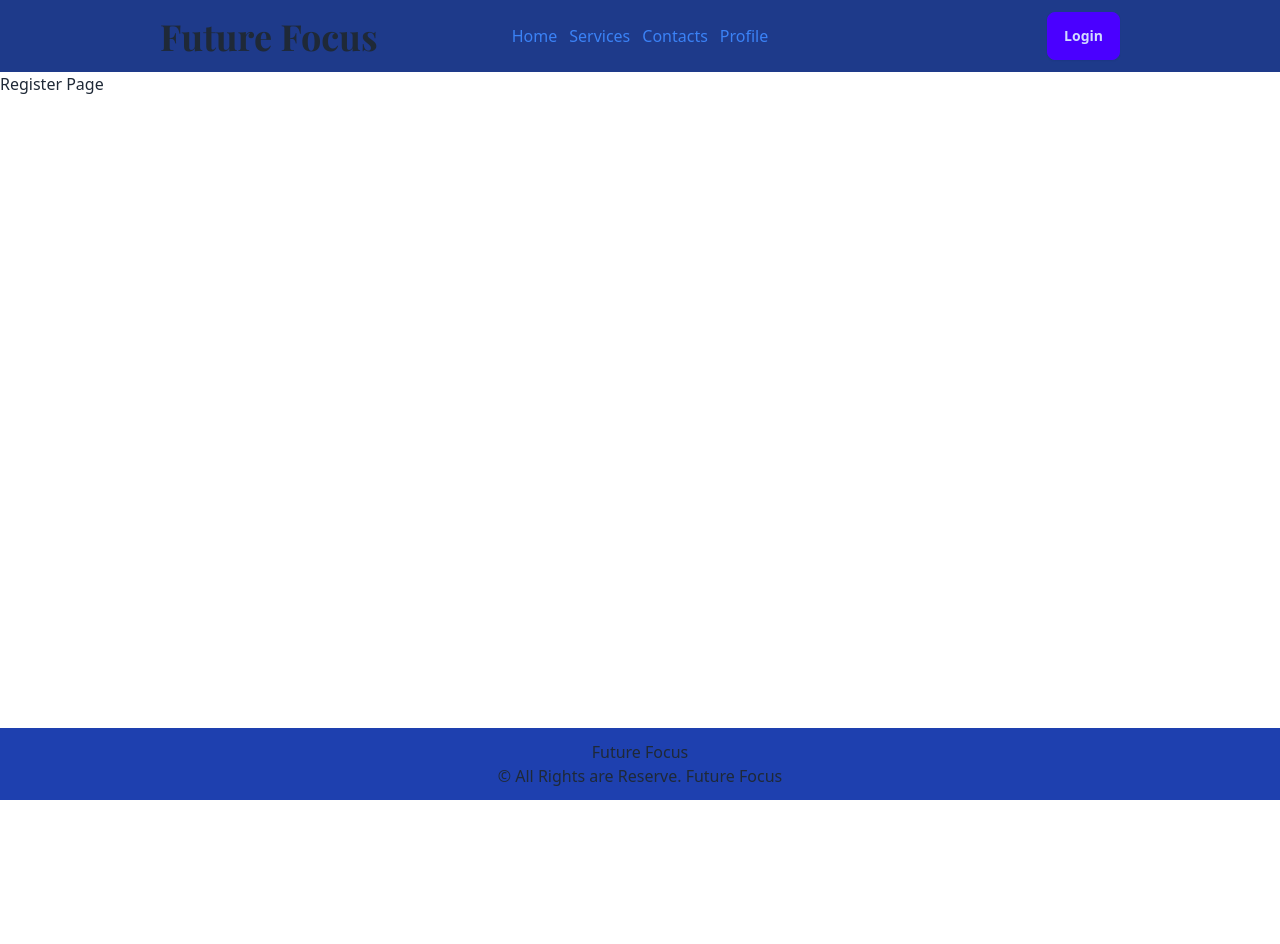
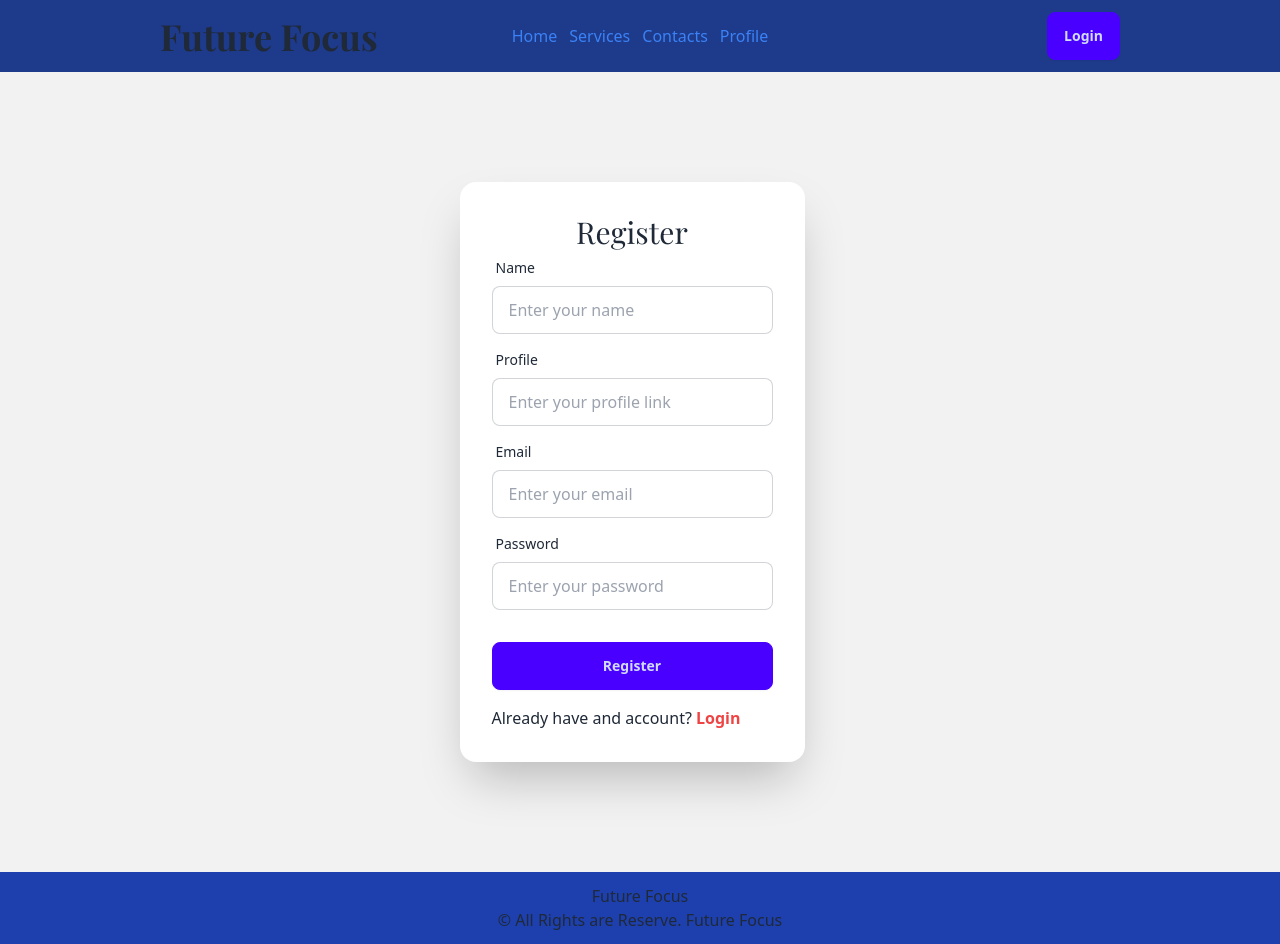
Before and after one commit to adnanakhlasofficial/future-focus, a React (Vite) app: page /register in a window 1280 px wide. Before the commit the page ends 800 px from the top, so only its background shows below. Built offline with nearby package versions, Linux system fonts and the light colour scheme; a web font is replaced by a local one.

Commit message:
login & register form done

```diff
--- a/src/pages/Login/Login.jsx
+++ b/src/pages/Login/Login.jsx
@@ -1,9 +1,66 @@
+import { Link } from "react-router-dom";
+
 const Login = () => {
-    return (
-        <div>
+  const handleLogin = (e) => {
+    e.preventDefault();
 
+    const form = new FormData(e.target);
+    const email = form.get("email");
+    const password = form.get("password");
+
+    console.log(email, password);
+  };
+
+  return (
+    <div>
+      <div className="hero min-h-screen bg-base-200">
+        <div className="hero-content p-0 flex-col lg:flex-row-reverse">
+          <div className="text-center lg:text-left">{/* Image */}</div>
+          <div className="card bg-base-100 w-full max-w-2xl shrink-0 shadow-2xl p-8">
+            <h2 className="text-3xl font-playfair text-center">Login </h2>
+            <form onSubmit={handleLogin} className="card-body p-0">
+              <div className="form-control">
+                <label className="label">
+                  <span className="label-text">Email</span>
+                </label>
+                <input
+                  type="email"
+                  name="email"
+                  placeholder="Enter your email"
+                  className="input input-bordered"
+                  required
+                />
+              </div>
+              <div className="form-control">
+                <label className="label">
+                  <span className="label-text">Password</span>
+                </label>
+                <input
+                  type="password"
+                  name="password"
+                  placeholder="Enter your password"
+                  className="input input-bordered"
+                  required
+                />
+                <label className="label">
+                  <a href="#" className="label-text-alt link link-hover">
+                    Forgot password?
+                  </a>
+                </label>
+              </div>
+              <div className="form-control mt-6">
+                <button className="btn btn-primary">Login</button>
+              </div>
+            </form>
+            <p className="mt-4">
+              Don&apos;t have and account?{" "}
+              <Link className="text-red-500 font-semibold" to="/register">Create an Account</Link>
+            </p>
+          </div>
         </div>
-    );
+      </div>
+    </div>
+  );
 };
 
 export default Login;
--- a/src/pages/Register/Register.jsx
+++ b/src/pages/Register/Register.jsx
@@ -1,9 +1,78 @@
+import { Link } from "react-router-dom";
+
 const Register = () => {
-    return (
-        <div>
-            Register Page
+  return (
+    <div>
+      <div className="hero bg-base-200 min-h-screen">
+        <div className="hero-content flex-col p-0 lg:flex-row-reverse">
+          <div className="text-center lg:text-left">{/* Image */}</div>
+          <div className="card bg-base-100 w-full max-w-2xl shrink-0 p-8 shadow-2xl">
+            <h2 className="font-playfair text-center text-3xl">Register </h2>
+            <form  className="card-body p-0">
+              <div className="form-control">
+                <label className="label">
+                  <span className="label-text">Name</span>
+                </label>
+                <input
+                  type="text"
+                  name="name"
+                  placeholder="Enter your name"
+                  className="input input-bordered"
+                  required
+                />
+              </div>
+              <div className="form-control">
+                <label className="label">
+                  <span className="label-text">Profile</span>
+                </label>
+                <input
+                  type="text"
+                  name="profile"
+                  placeholder="Enter your profile link"
+                  className="input input-bordered"
+                  required
+                />
+              </div>
+              <div className="form-control">
+                <label className="label">
+                  <span className="label-text">Email</span>
+                </label>
+                <input
+                  type="email"
+                  name="email"
+                  placeholder="Enter your email"
+                  className="input input-bordered"
+                  required
+                />
+              </div>
+              <div className="form-control">
+                <label className="label">
+                  <span className="label-text">Password</span>
+                </label>
+                <input
+                  type="password"
+                  name="password"
+                  placeholder="Enter your password"
+                  className="input input-bordered"
+                  required
+                />
+
+              </div>
+              <div className="form-control mt-6">
+                <button className="btn btn-primary">Register</button>
+              </div>
+            </form>
+            <p className="mt-4">
+              Already have and account?{" "}
+              <Link className="font-semibold text-red-500" to="/login">
+                Login
+              </Link>
+            </p>
+          </div>
         </div>
-    );
+      </div>
+    </div>
+  );
 };
 
 export default Register;
```
